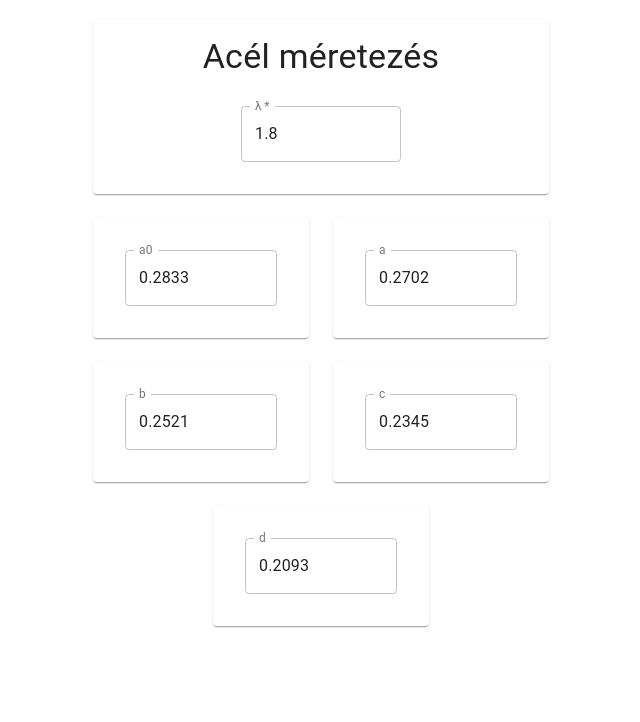
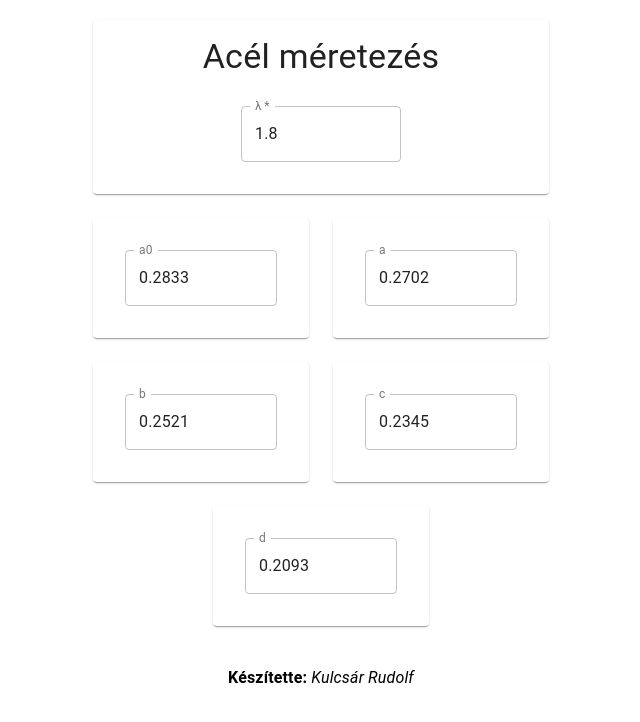
Before and after one commit to kulcsarrudolf/acel-meretezes, a React (Create React App) app: page / in a window 1280 px wide. Shown: the top 722 px of the page, without its empty margins (319-959 px from the left). Built offline with nearby package versions, Linux system fonts and the light colour scheme.

Commit message:
Added alert for wrong input

```diff
--- a/package.json
+++ b/package.json
@@ -5,6 +5,7 @@
     "homepage": "http://kulcsarrudolf.github.io/acel-meretezes",
     "dependencies": {
         "@material-ui/core": "^4.12.3",
+        "@material-ui/lab": "^4.0.0-alpha.60",
         "@testing-library/jest-dom": "^5.11.4",
         "@testing-library/react": "^11.1.0",
         "@testing-library/user-event": "^12.1.10",
@@ -58,7 +59,7 @@
         "eslint-plugin-prettier": "^3.4.0",
         "eslint-plugin-react": "^7.20.3",
         "eslint-plugin-react-hooks": "^4.0.8",
-        "prettier": "^2.2.1",
-        "gh-pages": "^3.2.3"
+        "gh-pages": "^3.2.3",
+        "prettier": "^2.2.1"
     }
 }
--- a/src/App.tsx
+++ b/src/App.tsx
@@ -1,6 +1,7 @@
 import { useState, useEffect } from 'react';
 
 import { TextField, Grid, Paper, makeStyles, Typography } from '@material-ui/core';
+import Alert from '@material-ui/lab/Alert';
 
 import { v4 as uuidv4 } from 'uuid';
 
@@ -65,10 +66,11 @@ function App() {
               onChange={handleChangeLambda}
             />
 
-            {!isValidInput && <p>A λ értéke 0.2 és 3 között kell legyen.</p>}
+            {!isValidInput && (
+              <Alert severity="error">A λ értéke 0.2 és 3 között kell legyen.</Alert>
+            )}
           </Paper>
         </Grid>
-
         {isValidInput && (
           <>
             {['a0', 'a', 'b', 'c', 'd'].map((valueType) => (
@@ -89,6 +91,11 @@ function App() {
             ))}
           </>
         )}
+        <Grid item xs={12}>
+          <Typography className={classes.paper}>
+            <b>Készítette:</b> <i>Kulcsár Rudolf</i>
+          </Typography>
+        </Grid>
       </Grid>
     </>
   );
```
Also changed, not shown: 1 other file (tests, documents, lock files or other folders).
